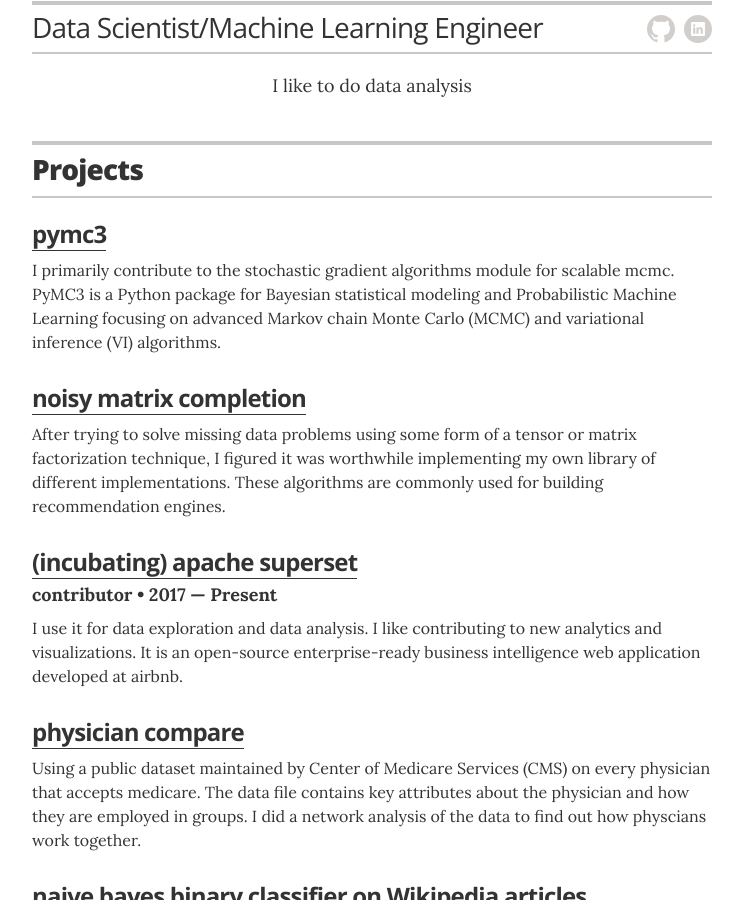
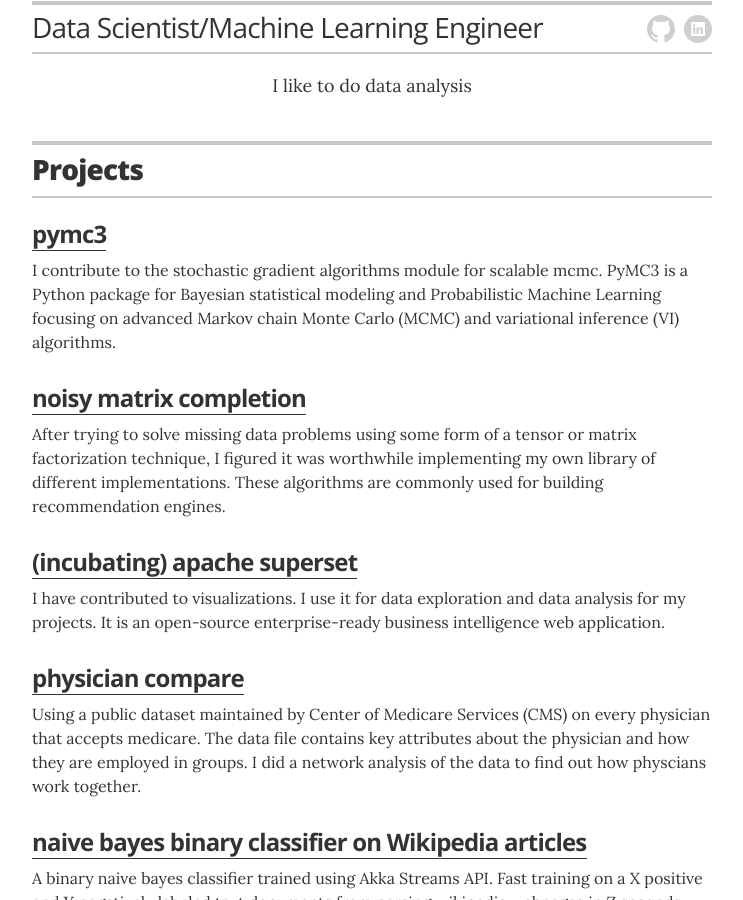
Before and after one commit to shkr/rohtas, a Jekyll site: the page built from about.md, in a window 1280 px wide and 900 px high, scrolled down 214 px. Shown: the whole window, without its empty margins (268-1011 px from the left). Built offline with Jekyll 4.4.1, drawn with Linux system fonts in a browser that asks for light colours; some of the changed text lies outside the part shown.

Commit message:
experience

```diff
--- a/_data/experience.yml
+++ b/_data/experience.yml
@@ -9,4 +9,4 @@
 - company: <a href="https://lumiata.com">Lumiata</a>
   position: Data Scientist
   duration:  July, 2014 &mdash; March, 2016
-  summary: I worked as a lead engineer on the design and implementation of the claims data pipelines which ran graph algorithms on billions of claims data ingested from ftp, fhir server and REST API. We built this on a <a href="https://mesosphere.com/blog/smack-stack-new-lamp-stack/">SMACK stack</a>.
+  summary: I worked as a lead engineer on the design and implementation of the claims data pipeline. It ran graph algorithms on billions of claim files ingested from ftp, fhir server or REST API. We built this on a <a href="https://mesosphere.com/blog/smack-stack-new-lamp-stack/">SMACK stack</a>.
--- a/_data/projects.yml
+++ b/_data/projects.yml
@@ -2,7 +2,7 @@
 - project: pymc3
   role: contributor
   url: "https://docs.pymc.io/notebooks/bayesian_neural_network_with_sgfs.html"
-  description: I primarily contribute to the stochastic gradient algorithms module for scalable mcmc. PyMC3 is a Python package for Bayesian statistical modeling and Probabilistic Machine Learning focusing on advanced Markov chain Monte Carlo (MCMC) and variational inference (VI) algorithms.
+  description: I contribute to the stochastic gradient algorithms module for scalable mcmc. PyMC3 is a Python package for Bayesian statistical modeling and Probabilistic Machine Learning focusing on advanced Markov chain Monte Carlo (MCMC) and variational inference (VI) algorithms.
 
 - project: noisy matrix completion
   url: "https://github.com/shkr/noisy-matrix-completion"
@@ -10,9 +10,8 @@
 
 - project: (incubating) apache superset
   role: contributor
-  duration: 2017 &mdash; Present
   url: "https://superset.incubator.apache.org/gallery.html"
-  description: I use it for data exploration and data analysis. I like contributing to new analytics and visualizations. It is an open-source enterprise-ready business intelligence web application developed at airbnb.
+  description: I have contributed to visualizations. I use it for data exploration and data analysis for my projects. It is an open-source enterprise-ready business intelligence web application.
 
 - project: physician compare
   url: "https://github.com/shkr/physician-compare"
```
